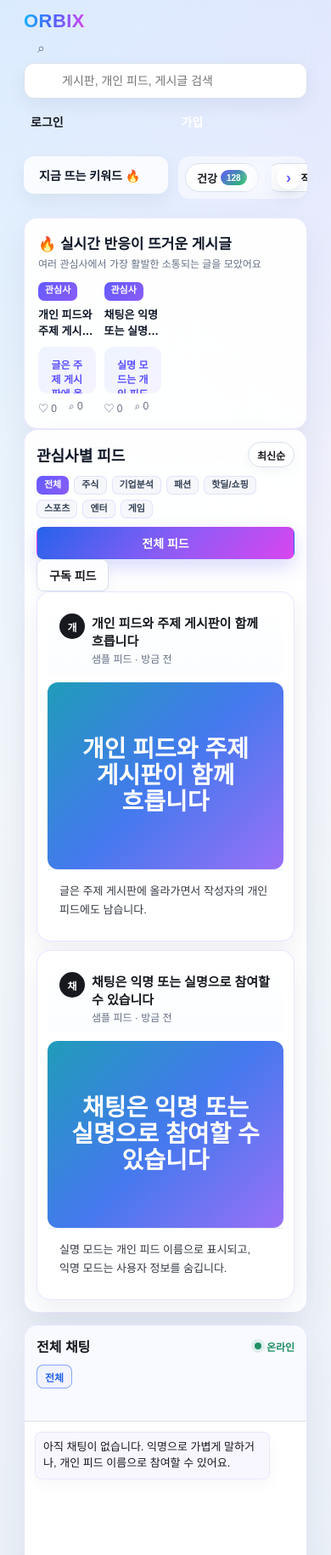
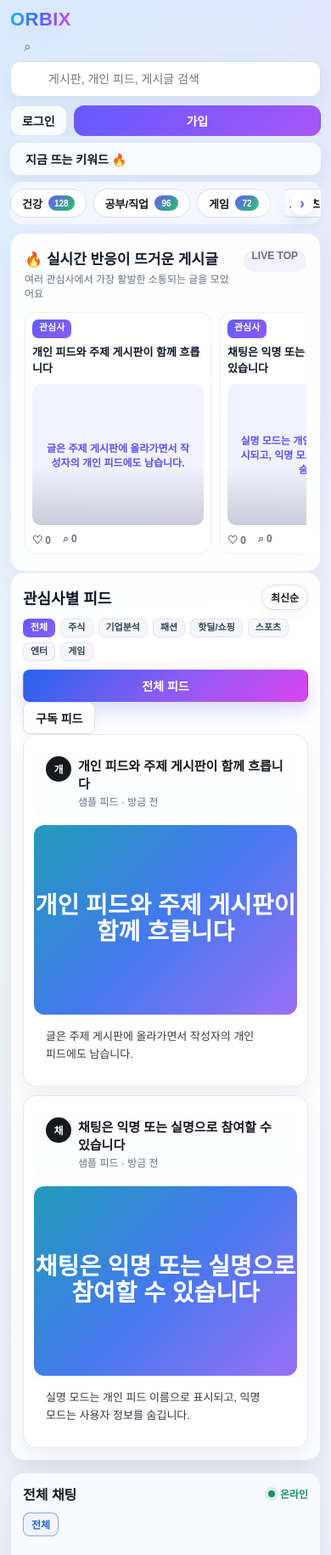
Before and after one commit to woojoong22/ORBIX, a Django app: page /home/ in a window 390 px wide. Shown: the top 1830 px of the page at 85% size. Run offline with Django 5.2, Linux system fonts and the light colour scheme; data comes from the database, SQL or seed files in the repository; data that the repository does not hold is empty; some libraries are stand-ins or nearby versions.

Commit message:
Polish dashboard interactions and cards

```diff
--- a/posts/templates/home.html
+++ b/posts/templates/home.html
@@ -1655,9 +1655,9 @@
 
         .topbar {
             width: min(1120px, calc(100% - 32px));
-            margin: 0 auto;
-            grid-template-columns: 150px minmax(260px, 1fr) auto;
-            min-height: 56px;
+            margin: 12px auto 8px;
+            grid-template-columns: 132px minmax(260px, 1fr) auto;
+            min-height: 52px;
             padding: 0;
             border: 0;
             background: transparent;
@@ -1671,6 +1671,7 @@
         .brand-wordmark {
             font-size: 22px;
             letter-spacing: 0.02em;
+            filter: drop-shadow(0 10px 18px rgba(99, 102, 241, 0.16));
         }
 
         .search-form {
@@ -1685,6 +1686,7 @@
             background:
                 linear-gradient(90deg, rgba(255, 255, 255, 0.96), rgba(255, 255, 255, 0.90)),
                 #fff;
+            box-shadow: 0 10px 28px rgba(46, 55, 104, 0.07);
         }
 
         .search-form::before {
@@ -1704,11 +1706,17 @@
         }
 
         .nav-actions .button {
-            border: 0;
-            box-shadow: none;
-            background: transparent;
-            min-height: 34px;
-            padding: 0 8px;
+            min-height: 36px;
+            padding: 0 13px;
+            border-color: rgba(124, 92, 255, 0.14);
+            border-radius: 12px;
+            background: rgba(255, 255, 255, 0.82);
+            box-shadow: 0 10px 24px rgba(46, 55, 104, 0.06);
+        }
+
+        .nav-actions .button.primary {
+            color: #fff;
+            background: linear-gradient(135deg, #635bff, #a855f7);
         }
 
         .topic-header {
@@ -1752,10 +1760,12 @@
             gap: 8px;
             min-width: 0;
             overflow-x: auto;
-            padding: 8px;
+            padding: 8px 44px 8px 8px;
             border-radius: 14px;
             background: rgba(245, 247, 255, 0.92);
             scrollbar-width: none;
+            scroll-snap-type: x proximity;
+            scroll-behavior: smooth;
         }
 
         .topic-grid::-webkit-scrollbar {
@@ -1799,20 +1809,31 @@
             transform: translateY(-50%);
         }
 
+        .topic-next-button.is-disabled {
+            opacity: 0.38;
+            cursor: default;
+            pointer-events: none;
+        }
+
         .topic-next-button:hover {
             background: linear-gradient(135deg, #6c63ff, #9f7aea);
             color: #fff;
         }
 
         .topic-card {
+            display: inline-grid;
+            align-items: center;
             grid-auto-flow: column;
             grid-auto-columns: auto;
+            gap: 7px;
             min-height: 34px;
             min-width: max-content;
             padding: 0 13px;
             border-radius: 999px;
             background: #fff;
             box-shadow: none;
+            scroll-snap-align: start;
+            transition: background 0.16s ease, color 0.16s ease, box-shadow 0.16s ease, transform 0.16s ease;
         }
 
         .topic-card.active,
@@ -1820,7 +1841,8 @@
             border-color: transparent;
             background: linear-gradient(135deg, #6c63ff, #9f7aea);
             color: #fff;
-            transform: none;
+            box-shadow: 0 12px 24px rgba(99, 102, 241, 0.18);
+            transform: translateY(-1px);
         }
 
         .topic-count {
@@ -2055,9 +2077,14 @@
 
         .hot-posts-panel {
             padding: 16px;
+            overflow: hidden;
         }
 
         .hot-panel-head {
+            display: flex;
+            align-items: flex-start;
+            justify-content: space-between;
+            gap: 12px;
             margin-bottom: 14px;
         }
 
@@ -2075,6 +2102,19 @@
             font-size: 12px;
         }
 
+        .hot-panel-badge {
+            display: inline-flex;
+            align-items: center;
+            min-height: 26px;
+            padding: 0 10px;
+            border-radius: 999px;
+            background: #f3f0ff;
+            color: #6c63ff;
+            font-size: 11px;
+            font-weight: 900;
+            white-space: nowrap;
+        }
+
         .hot-card-row {
             display: grid;
             grid-template-columns: repeat(4, minmax(0, 1fr));
@@ -2085,7 +2125,18 @@
             display: grid;
             gap: 8px;
             min-width: 0;
+            padding: 8px;
+            border: 1px solid rgba(124, 92, 255, 0.10);
+            border-radius: 14px;
+            background: rgba(255, 255, 255, 0.62);
             color: #101828;
+            transition: transform 0.16s ease, box-shadow 0.16s ease, border-color 0.16s ease;
+        }
+
+        .hot-card:hover {
+            border-color: rgba(99, 102, 241, 0.28);
+            box-shadow: 0 16px 34px rgba(46, 55, 104, 0.10);
+            transform: translateY(-2px);
         }
 
         .hot-card-tag,
@@ -2119,6 +2170,15 @@
             background: linear-gradient(135deg, #eef4ff, #f5f3ff);
         }
 
+        .hot-card-media::after {
+            content: "";
+            position: absolute;
+            inset: auto 0 0;
+            height: 42%;
+            background: linear-gradient(180deg, rgba(15, 23, 42, 0), rgba(15, 23, 42, 0.18));
+            pointer-events: none;
+        }
+
         .hot-card-media img,
         .hot-card-media video {
             width: 100%;
@@ -2139,9 +2199,11 @@
 
         .hot-card-metrics {
             display: flex;
+            align-items: center;
             gap: 14px;
             color: #667085;
             font-size: 12px;
+            font-weight: 800;
         }
 
         .feed-section-title {
@@ -2223,6 +2285,14 @@
         .post {
             padding: 12px;
             box-shadow: 0 12px 30px rgba(46, 55, 104, 0.08);
+            transition: border-color 0.16s ease, box-shadow 0.16s ease, transform 0.16s ease;
+            cursor: pointer;
+        }
+
+        .post:hover {
+            border-color: rgba(99, 102, 241, 0.26);
+            box-shadow: 0 18px 42px rgba(46, 55, 104, 0.12);
+            transform: translateY(-2px);
         }
 
         .post-head {
@@ -2237,9 +2307,11 @@
         }
 
         .post-media {
-            min-height: 170px;
+            min-height: 0;
+            aspect-ratio: 1 / 0.72;
             margin-top: 10px;
             border-radius: 12px;
+            padding: 0;
         }
 
         .post-media img,
@@ -2248,7 +2320,11 @@
         }
 
         .post-body p {
+            display: -webkit-box;
+            overflow: hidden;
             font-size: 13px;
+            -webkit-line-clamp: 3;
+            -webkit-box-orient: vertical;
         }
 
         .chat {
@@ -2272,6 +2348,12 @@
         .message {
             border-color: rgba(124, 92, 255, 0.10);
             background: #f8f7ff;
+        }
+
+        .message.real {
+            margin-left: auto;
+            border-color: rgba(34, 197, 94, 0.18);
+            background: linear-gradient(135deg, #ecfdf5, #f7f7ff);
         }
 
         .chat-room-stack {
@@ -2289,10 +2371,18 @@
             border-radius: 13px;
             background: rgba(255, 255, 255, 0.94);
             box-shadow: 0 12px 30px rgba(46, 55, 104, 0.06);
+            transition: border-color 0.16s ease, box-shadow 0.16s ease, transform 0.16s ease;
         }
 
         .chat-room-card {
             color: #101828;
+        }
+
+        .chat-room-card:hover,
+        .more-chat-button:hover {
+            border-color: rgba(99, 102, 241, 0.26);
+            box-shadow: 0 16px 34px rgba(46, 55, 104, 0.10);
+            transform: translateY(-2px);
         }
 
         .chat-room-card strong {
@@ -2396,24 +2486,52 @@
             .feed-column { overflow: visible; padding-right: 0; }
             .chat-box { grid-template-rows: auto 260px auto; }
             .board-search-panel { grid-template-columns: 1fr; }
+            .hot-card-row {
+                display: flex;
+                overflow-x: auto;
+                padding-bottom: 4px;
+                scroll-snap-type: x mandatory;
+            }
+            .hot-card {
+                flex: 0 0 min(220px, 78vw);
+                scroll-snap-align: start;
+            }
         }
 
         @media (max-width: 760px) {
             .topbar {
                 grid-template-columns: 1fr;
                 gap: 10px;
-                padding: 12px;
+                width: calc(100% - 24px);
+                margin-top: 10px;
             }
 
             .nav-actions { overflow-x: auto; }
-            .layout { grid-template-columns: 1fr; padding: 12px; }
-            .topic-header { padding: 12px 12px 0; }
-            .topic-grid { grid-template-columns: repeat(2, minmax(0, 1fr)); }
+            .layout {
+                width: calc(100% - 24px);
+                grid-template-columns: 1fr;
+                padding: 0 0 20px;
+            }
+            .topic-header {
+                width: calc(100% - 24px);
+                padding: 0;
+            }
+            .topic-shell {
+                grid-template-columns: 1fr;
+                gap: 8px;
+            }
+            .topic-topline::before {
+                min-height: 38px;
+            }
+            .topic-grid {
+                padding-right: 44px;
+            }
             .feed { grid-template-columns: 1fr; }
-            .post-media { min-height: 220px; padding: 22px; }
+            .post-media { min-height: 0; padding: 0; }
             .summary-grid { grid-template-columns: 1fr; }
             .composer-actions { align-items: stretch; flex-direction: column; }
             .button.primary { width: 100%; }
+            .connection-flow { display: none; }
         }
     </style>
 </head>
@@ -2673,8 +2791,11 @@
             {% if not search_query and not selected_board and not selected_category %}
                 <section class="hot-posts-panel" aria-label="실시간 반응이 뜨거운 게시글">
                     <div class="hot-panel-head">
-                        <strong>🔥 실시간 반응이 뜨거운 게시글</strong>
-                        <span>여러 관심사에서 가장 활발한 소통되는 글을 모았어요</span>
+                        <div>
+                            <strong>🔥 실시간 반응이 뜨거운 게시글</strong>
+                            <span>여러 관심사에서 가장 활발한 소통되는 글을 모았어요</span>
+                        </div>
+                        <span class="hot-panel-badge">LIVE TOP</span>
                     </div>
                     <div class="hot-card-row">
                         {% for post in popular_posts|slice:":4" %}
@@ -3080,8 +3201,15 @@
         }
 
         document.querySelectorAll("[data-topic-next]").forEach((button) => {
+            const rail = button.closest(".topic-rail-wrap")?.querySelector("[data-topic-rail]");
+            const updateButtonState = () => {
+                if (!rail) return;
+                button.classList.toggle("is-disabled", rail.scrollWidth <= rail.clientWidth + 4);
+            };
+            updateButtonState();
+            rail?.addEventListener("scroll", updateButtonState, { passive: true });
+            window.addEventListener("resize", updateButtonState);
             button.addEventListener("click", () => {
-                const rail = button.closest(".topic-rail-wrap")?.querySelector("[data-topic-rail]");
                 if (!rail) return;
                 const amount = Math.max(rail.clientWidth * 0.72, 220);
                 const atEnd = rail.scrollLeft + rail.clientWidth >= rail.scrollWidth - 8;
```
